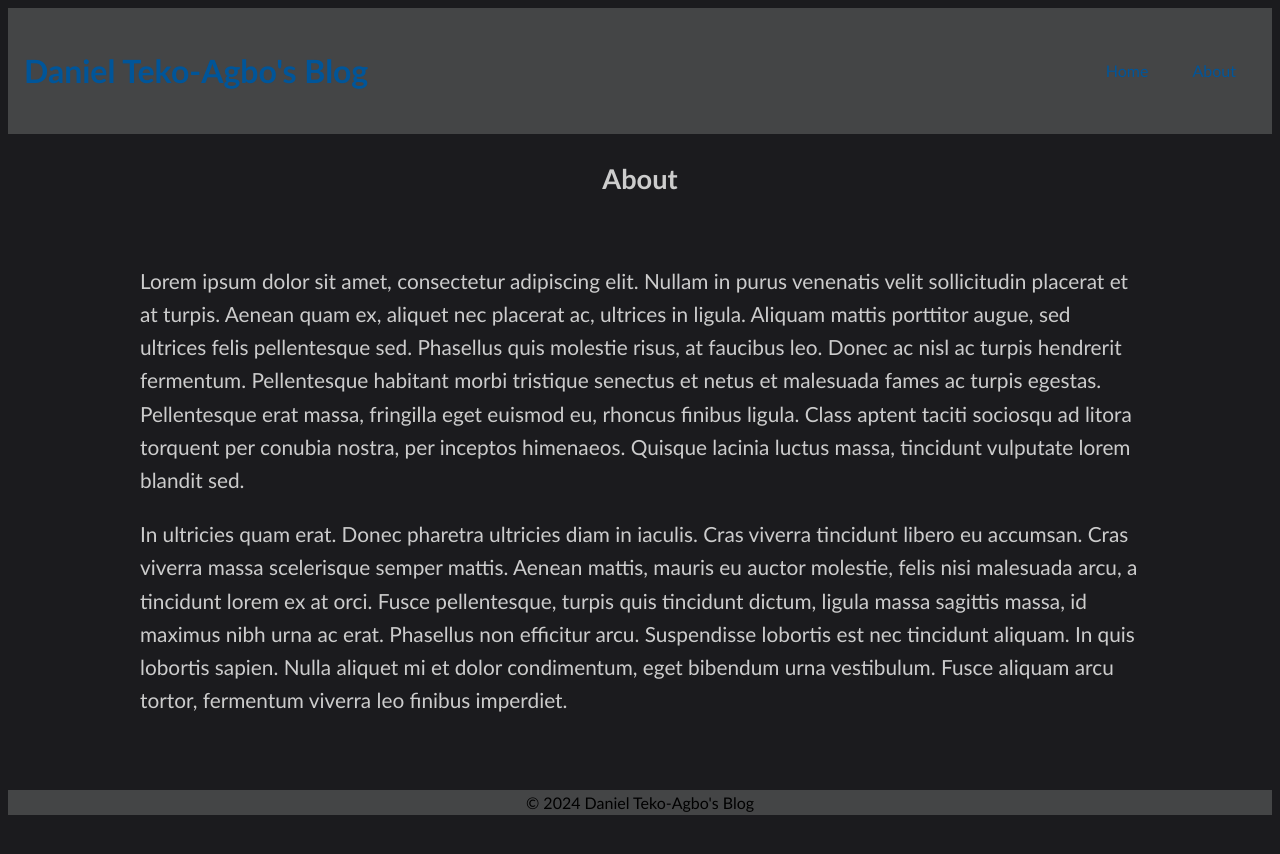
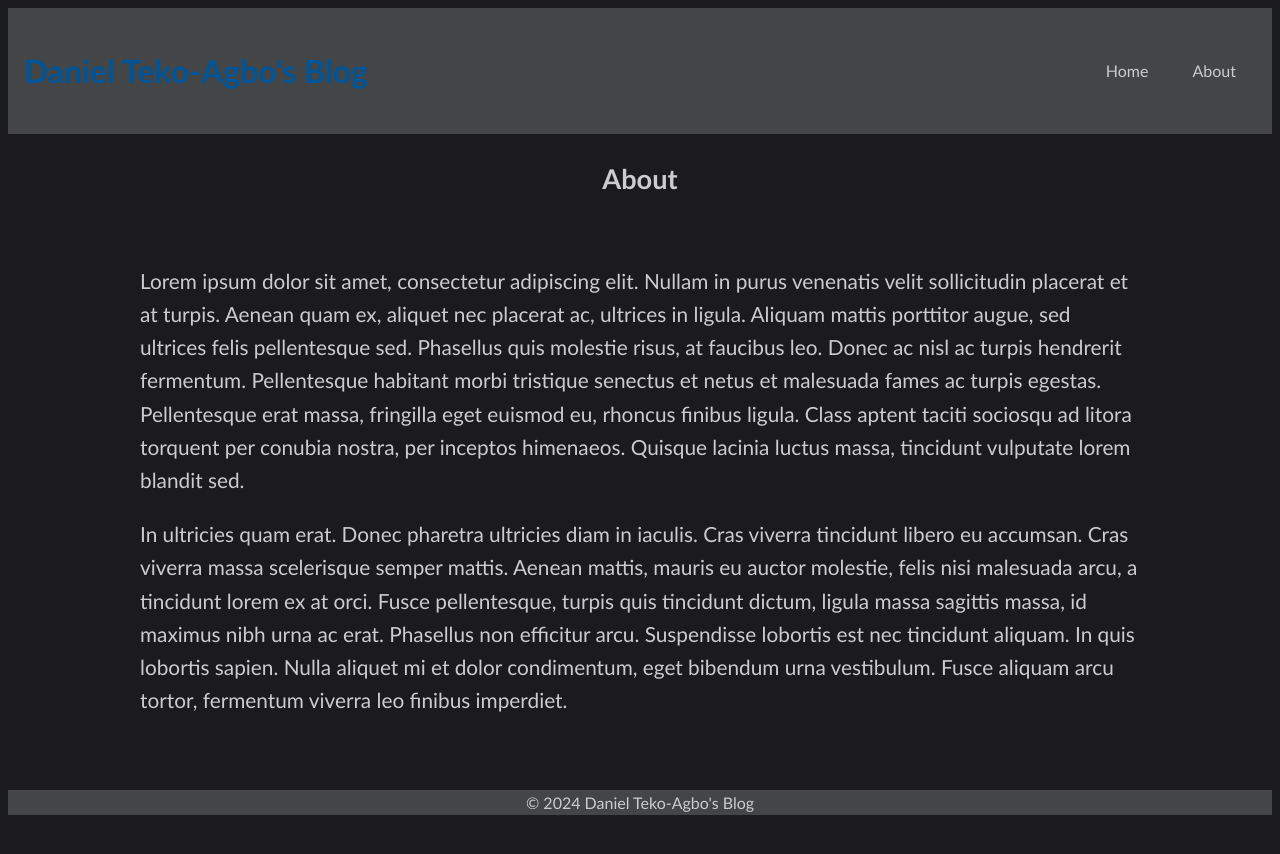
Before and after one commit to DanielTeko-Agbo/blog, a Jekyll site: the page built from about.md, in a window 1280 px wide. Shown: the top 854 px of the page. Built offline with Jekyll 4.4.1, drawn with Linux system fonts in a browser that asks for light colours.

Commit message:
Modified color

```diff
--- a/assets/css/style.css
+++ b/assets/css/style.css
@@ -48,12 +48,14 @@ header {
 nav a {
     padding: 0 20px;
     font-size: 1rem;
+    color: #cccccc;
 }
 
 footer {
     margin-top: 2rem;
     text-align: center;
     background-color: rgb(68, 69, 70);
+    color: #cccccc;
 }
 
 /* .projcard-container {
@@ -144,7 +146,7 @@ footer {
   position: absolute;
   display: block;
   background: #ff0000bb;
-  background: #cccccc;
+  background: rgb(68, 69, 70);
   top: -20%;
   left: -55px;
   height: 140%;
```
